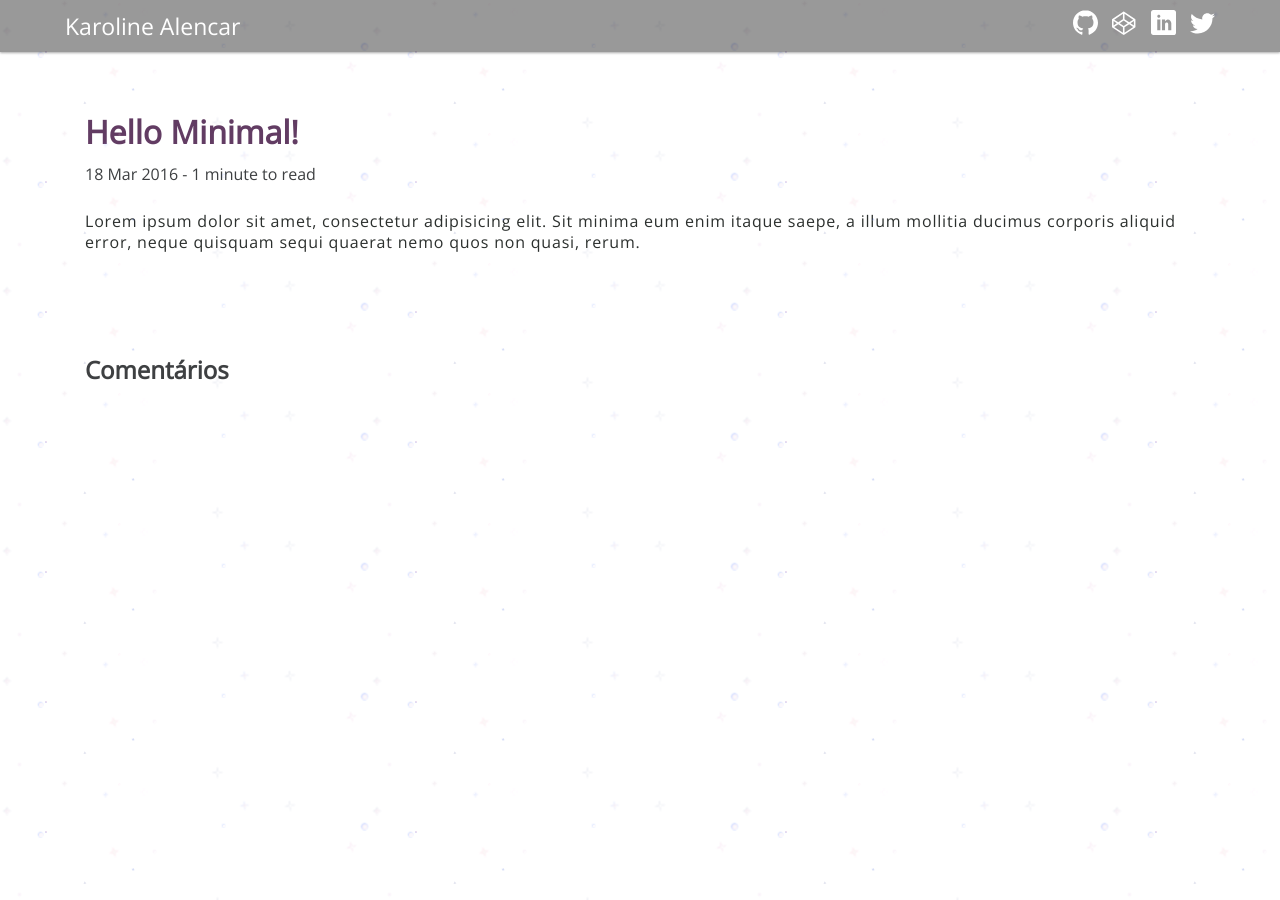
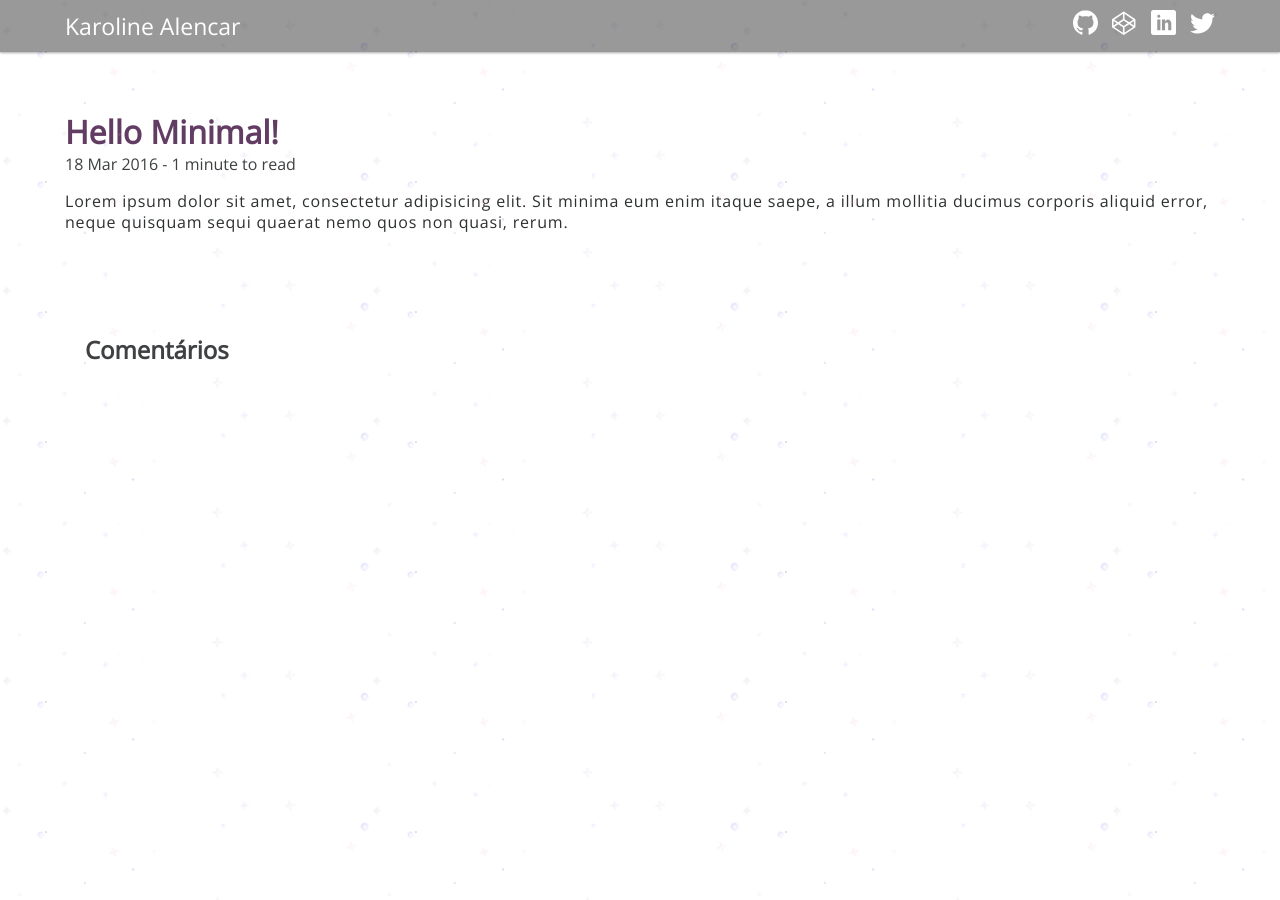
Before and after one commit to karolinedealencar/karolinedealencar.com.br, a Jekyll site: the page built from _posts/2016-03-17-hello-minimal.md, in a window 1280 px wide. Built offline with Jekyll 4.4.1, drawn with Linux system fonts in a browser that asks for light colours; comment, search, counter and statistics services are not loaded.

Commit message:
Alteração no padding da página de post.

```diff
--- a/_sass/_style.scss
+++ b/_sass/_style.scss
@@ -149,7 +149,6 @@
 }
 
 .post__date {
-  padding: 10px 0;
   font-size: 1em;
   font-weight: normal;
   color: #3E4042;
@@ -159,7 +158,7 @@
 
 .post__page {
   margin: 100px 0;
-  padding: 0 20px;
+
 }
 
 /*    COMMENTS   */
```
